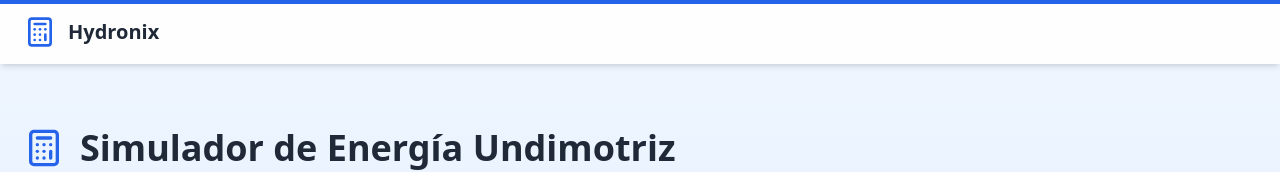
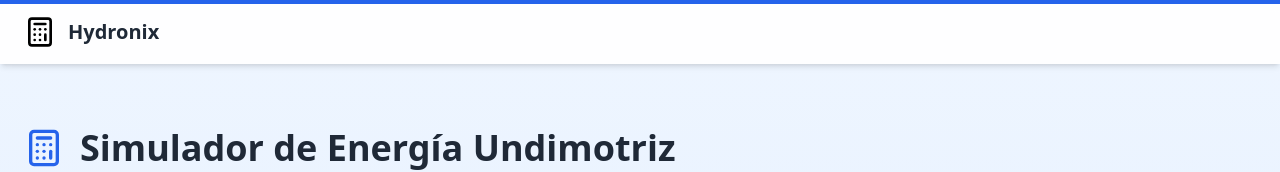
Before and after one commit to nivar0621/hydronix.PNSA, a React (Vite) app: page / in a window 1280 px wide. Shown: the top 172 px of the page. Built offline with nearby package versions, Linux system fonts and the light colour scheme.

Commit message:
first commit

```diff
--- a/src/App.tsx
+++ b/src/App.tsx
@@ -52,7 +52,7 @@ function App() {
             animate={{ opacity: 1, x: 0 }}
             className="flex items-center space-x-3"
           >
-            <Calculator className="w-8 h-8 text-blue-600" />
+            <Calculator className="w-8 h-8 text-Green-600" />
             <span className="text-xl font-bold text-gray-800">Hydronix</span>
           </motion.div>
         </div>
```
